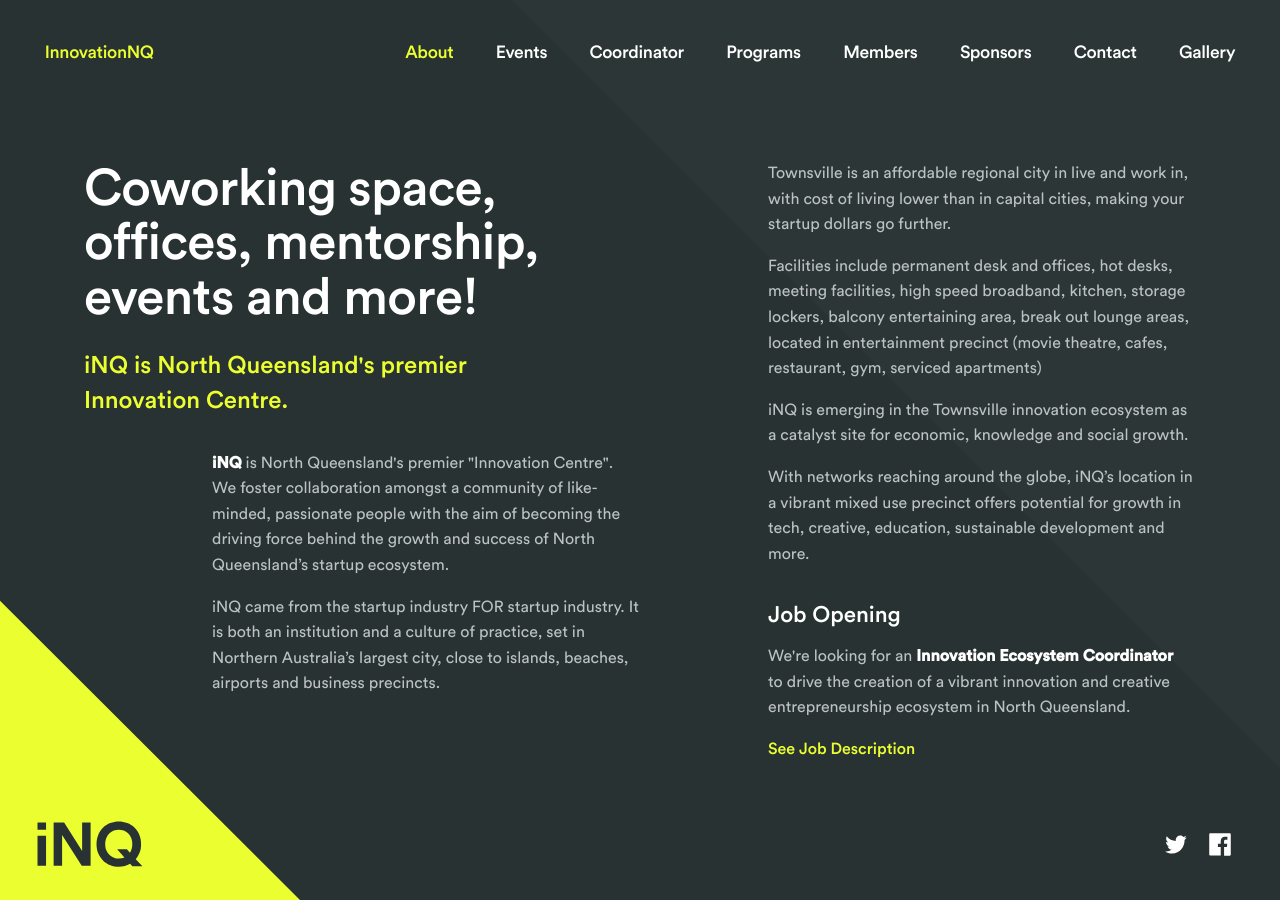
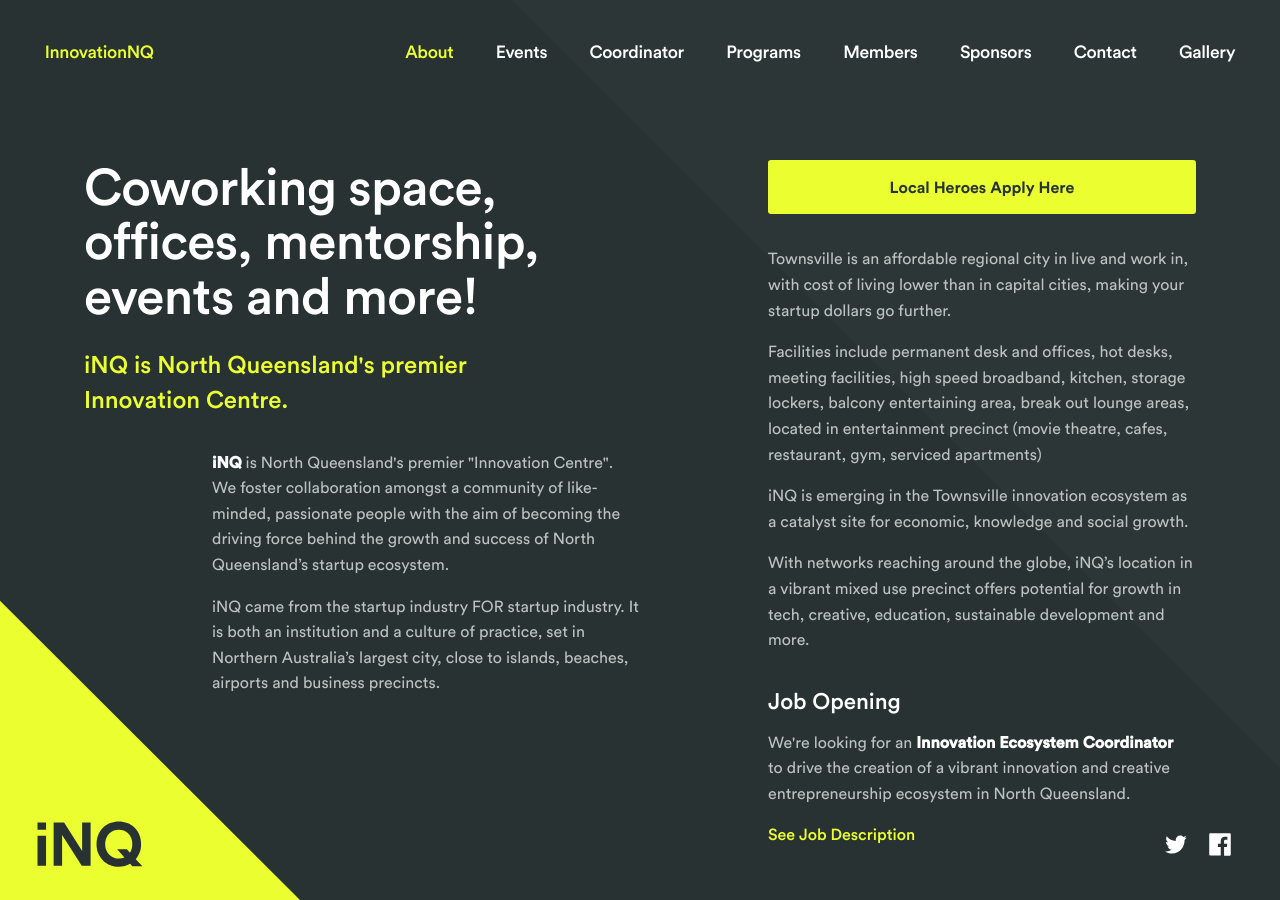
Before and after one commit to fierceventures/inq, a Jekyll site: the page built from index.html, in a window 1280 px wide. Built offline with Jekyll 4.4.1, drawn with Linux system fonts in a browser that asks for light colours; some web fonts are replaced.

Commit message:
Add Local Heroes Button

```diff
--- a/css/main.css
+++ b/css/main.css
@@ -385,6 +385,11 @@
 	margin-top: 3rem;
 }
 
+.about .button {
+	margin-top: 0;
+	margin-bottom: 2rem;
+}
+
 .event .button {
 	border-radius: 0;
 	font-size: .8rem;
--- a/index.html
+++ b/index.html
@@ -21,6 +21,12 @@
 
 		<div class="col half indent">
 
+			<p>
+					<a href="http://eepurl.com/dm8cuv" target="_blank" class="button">Local Heroes Apply Here</a>
+
+			</p>
+			</p>
+
 			<p>Townsville is an affordable regional city in live and work in, with cost of living lower than in capital cities, making your startup dollars go further.</p>
 
 			<p>Facilities include permanent desk and offices, hot desks, meeting facilities, high speed broadband, kitchen, storage lockers, balcony entertaining area, break out lounge areas, located in entertainment precinct (movie theatre, cafes, restaurant, gym, serviced apartments)</p>
```
